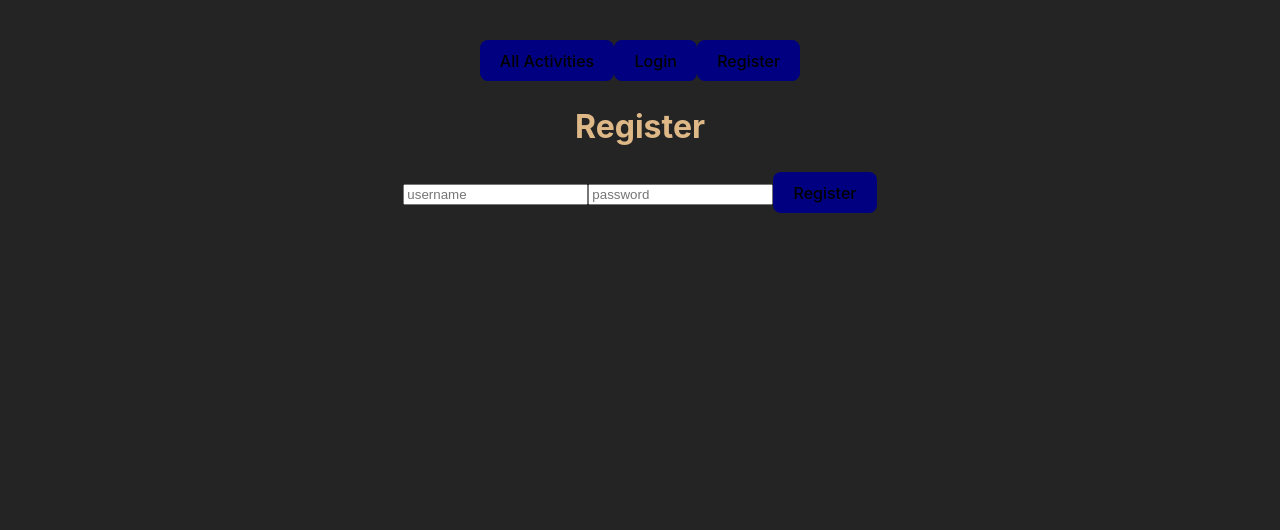
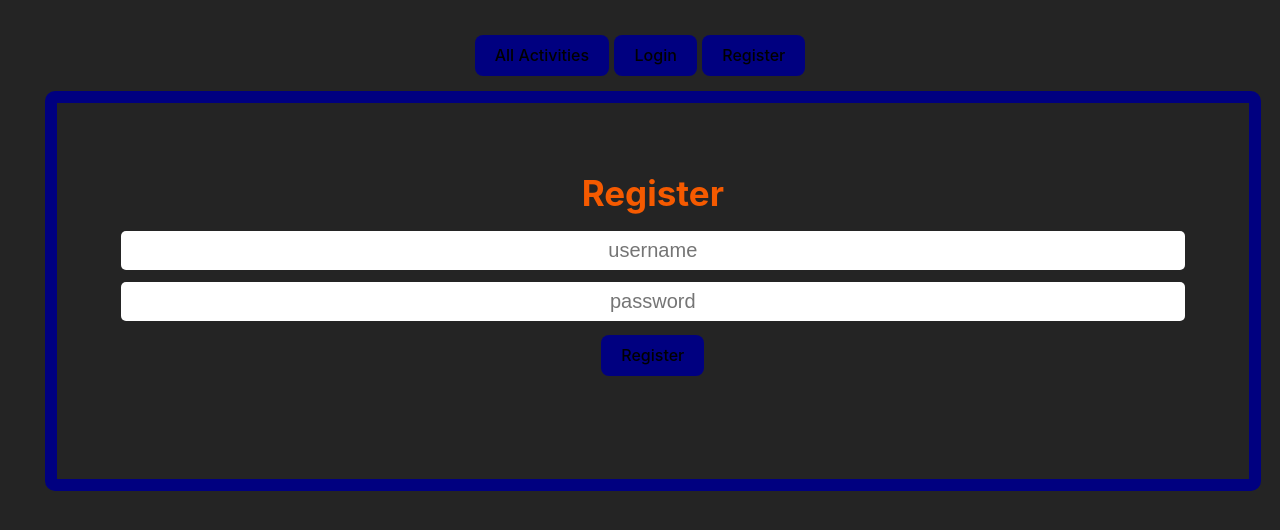
Before and after one commit to Fullstack-Group-2/Activiocity, a React (Vite) app: page /register in a window 1280 px wide. Shown: the top 530 px of the page. Built offline with nearby package versions, Linux system fonts and the light colour scheme.

Commit message:
working on login and register forms to show like the wire diagram

```diff
--- a/src/client/App.css
+++ b/src/client/App.css
@@ -15,6 +15,7 @@ button {
   background-color: navy;
   cursor: pointer;
   transition: border-color 0.25s;
+  margin: .2vw;
 }
 button:hover {
   border-color: maroon;
--- /dev/null
+++ b/src/client/components/Form.css
@@ -0,0 +1,51 @@
+*{
+  box-sizing: border-box;
+  margin: 0;
+  padding: 0;
+  border: none;
+}
+
+.form-box{
+  min-width: 100%;
+  height: 50vh;
+  border: solid navy 1vw;
+  border-radius: 10px;
+  margin: 1vw;
+  padding: 5vw ;
+  position:relative;
+}
+
+
+.form-box h2{
+  font-size: 35px ;
+  text-align: center;
+  color: #F55A00;
+  margin: 0 0 .5vh 0;
+}
+
+
+.form-box label{
+  display: block;
+  text-align: center;
+  font-size: 20px;
+  margin: 0 0 2vh 0;
+}
+
+
+.form-box input, textarea{
+  display: block;
+  width: 100%;
+  padding: .5rem .8rem .5rem .8rem;
+  margin: .9vw 0 ;
+  border:0;
+  border-radius: 5px;
+  font-size: 20px;
+}
+
+.form-box textarea{
+  height: 15vh;
+}
+
+input{
+  text-align: center;
+}
--- a/src/client/components/Register.jsx
+++ b/src/client/components/Register.jsx
@@ -1,6 +1,7 @@
 import { useState, useEfffect, useRef } from "react";
 import axios from "axios";
 import { useNavigate } from "react-router-dom";
+import "./Form.css";
 
 const Register = ({ setToken }) => {
   const navigate = useNavigate();
@@ -25,8 +26,10 @@ const Register = ({ setToken }) => {
 
   return (
     <>
-      <h1>Register</h1>
-      <div>
+      <div className="form-box">
+        <h2 className="form-name">Register</h2>
+        <form>
+          <div className="field1">
             <input
               placeholder="username"
               value={username}
@@ -38,7 +41,16 @@ const Register = ({ setToken }) => {
               onChange={(e) => setPassword(e.target.value)}
             />
 
-        <button onClick={handleRegister}>Register</button>
+            <button
+              type="submit"
+              id="submitBtn"
+              className="submitBtn"
+              onClick={handleRegister}
+            >
+              Register
+            </button>
+          </div>
+        </form>
       </div>
     </>
   );
```
Lines whose indentation alone changed are shown as unchanged.
